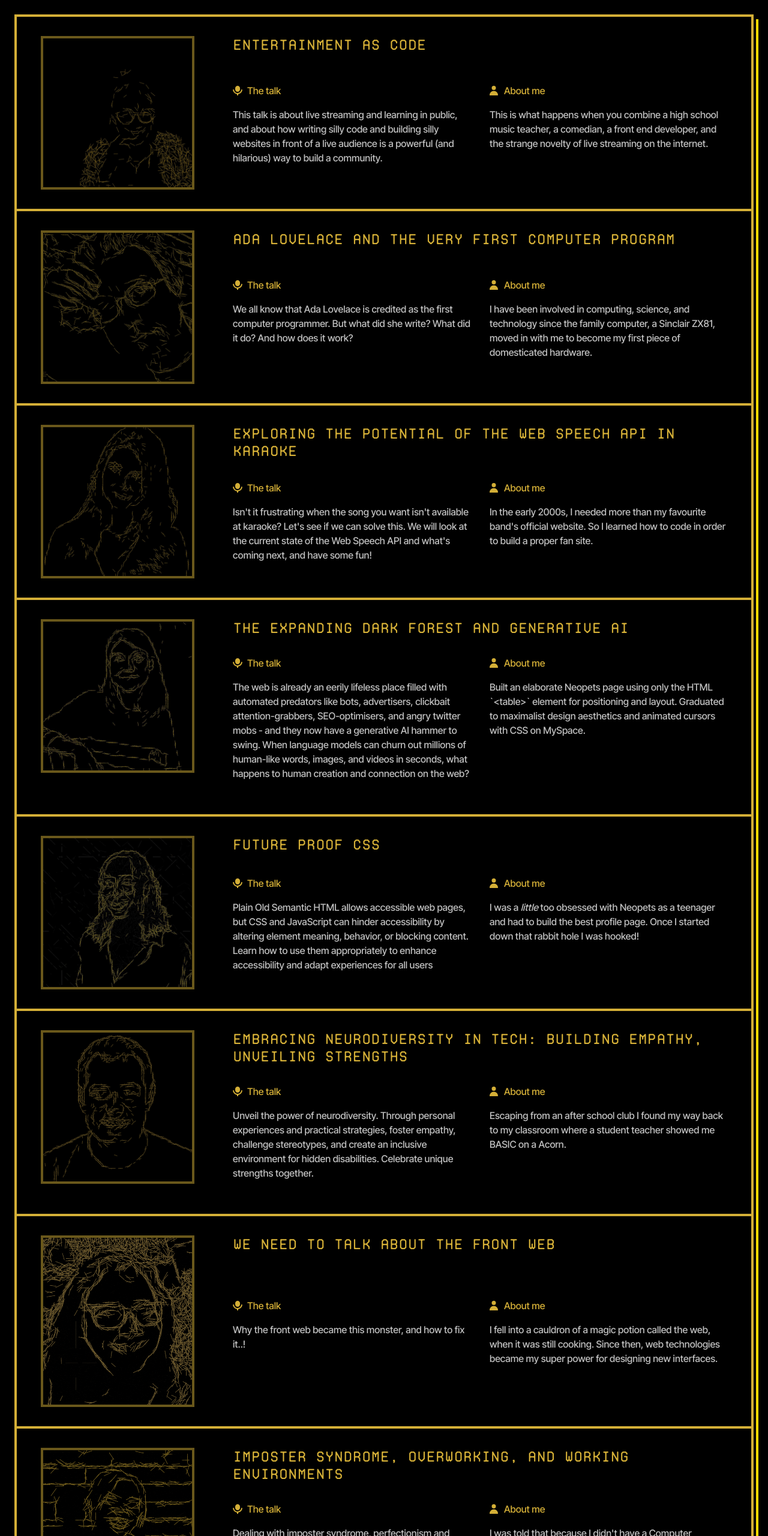
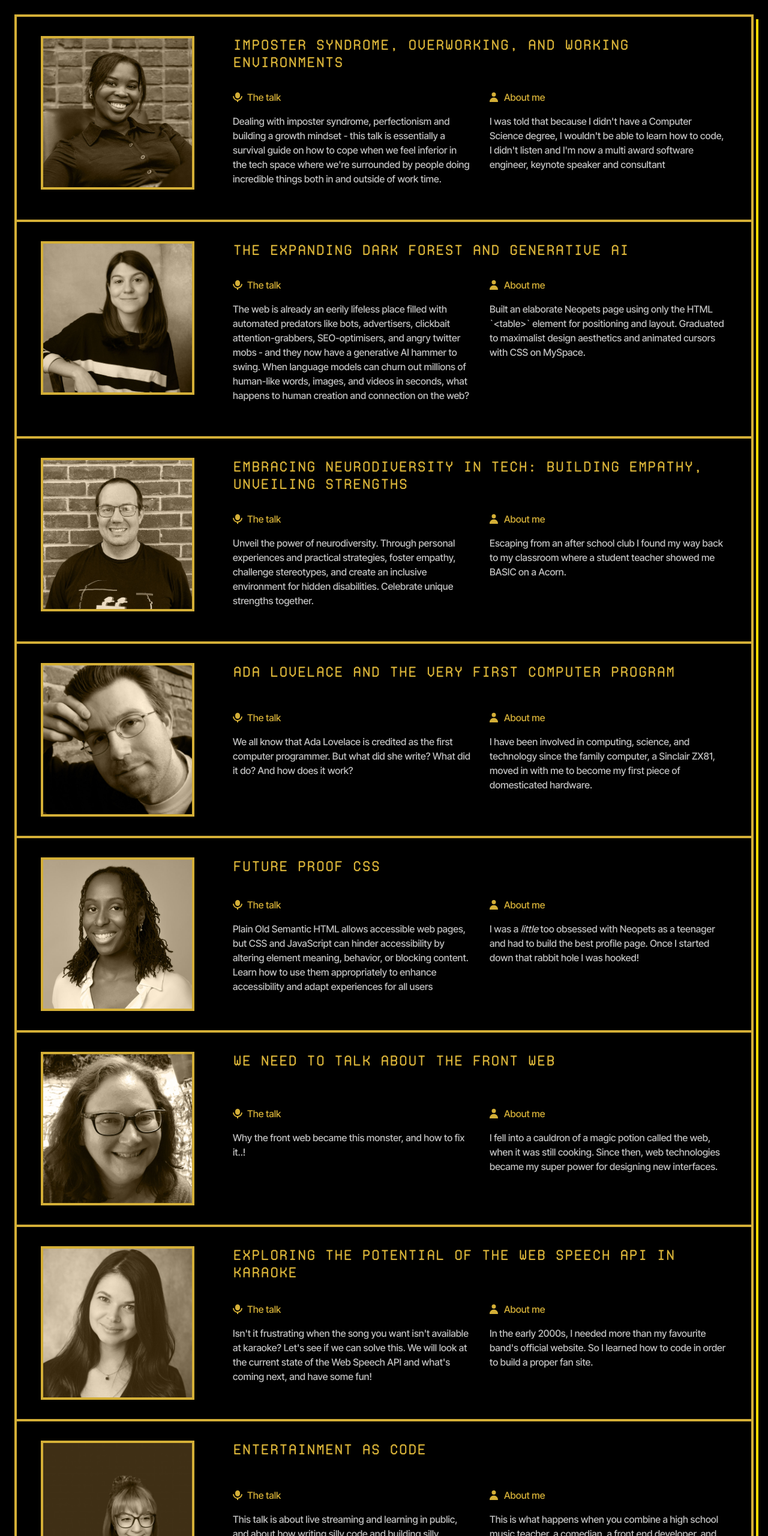
Before and after one commit to leftlogic/ffconf2023, a website: page index.html in a window 1280 px wide. Shown: the part 1482-4042 px from the top of the page at 60% size. Drawn offline with Linux system fonts and the light colour scheme.

Commit message:
SPEAKER DEPLOY!

```diff
--- a/index.html
+++ b/index.html
@@ -96,20 +96,48 @@
 
         <ol>
           <li class="talk">
-            <p class="title">Entertainment as Code</p>
-            <img
-              title="Who is this? Can you guess? If you really want to know, just drop us an email, otherwise it's a surprise for a later date!"
-              src="/images/1.jpg">
+            <p class="title">Imposter syndrome, overworking, and working environments</p>
+            <img src="/images/8-amber.jpg">
             <rem-details>
               <dl slot="details">
                 <dt class="icon talk">The talk</dt>
-                <dd>This talk is about live streaming and learning in public, and about how writing silly code and
-                  building silly websites in front of a live audience is a powerful (and hilarious) way to build a
-                  community.</dd>
+                <dd>Dealing with imposter syndrome, perfectionism and building a growth mindset - this talk is
+                  essentially a survival guide on how to cope when we feel inferior in the tech space where we're
+                  surrounded by people doing incredible things both in and outside of work time.</dd>
                 <dt class="icon pronouns">About me</dt>
-                <dd>This is what happens when you combine a high school music teacher, a comedian, a front end
-                  developer,
-                  and the strange novelty of live streaming on the internet.</dd>
+                <dd>I was told that because I didn't have a Computer Science degree, I wouldn't be able to learn how to
+                  code, I didn't listen and I'm now a multi award software engineer, keynote speaker and consultant</dd>
+              </dl>
+            </rem-details>
+          </li>
+          <li class="talk">
+            <p class="title">The Expanding Dark Forest and Generative AI</p>
+            <img src="/images/4-maggie.jpg">
+            <rem-details>
+              <dl slot="details">
+                <dt class="icon talk">The talk</dt>
+                <dd>The web is already an eerily lifeless place filled with automated predators like bots, advertisers,
+                  clickbait attention-grabbers, SEO-optimisers, and angry twitter mobs - and they now have a generative
+                  AI hammer to swing. When language models can churn out millions of human-like words, images, and
+                  videos in seconds, what happens to human creation and connection on the web?</dd>
+                <dt class="icon pronouns">About me</dt>
+                <dd>Built an elaborate Neopets page using only the HTML `&lt;table&gt;` element for positioning and
+                  layout. Graduated to maximalist design aesthetics and animated cursors with CSS on MySpace.</dd>
+              </dl>
+            </rem-details>
+          </li>
+          <li class="talk">
+            <p class="title">Embracing Neurodiversity in Tech: Building Empathy, Unveiling Strengths</p>
+            <img src="/images/6-jonathan.jpg">
+            <rem-details>
+              <dl slot="details">
+                <dt class="icon talk">The talk</dt>
+                <dd>Unveil the power of neurodiversity. Through personal experiences and practical strategies, foster
+                  empathy, challenge stereotypes, and create an inclusive environment for hidden disabilities. Celebrate
+                  unique strengths together.</dd>
+                <dt class="icon pronouns">About me</dt>
+                <dd>Escaping from an after school club I found my way back to my classroom where a student teacher
+                  showed me BASIC on a Acorn.</dd>
               </dl>
             </rem-details>
           </li>
@@ -117,7 +145,7 @@
             <p class="title">Ada Lovelace and The Very First Computer Program</p>
             <img
               title="Who is this? Can you guess? If you really want to know, just drop us an email, otherwise it's a surprise for a later date!"
-              src="/images/2.jpg">
+              src="/images/2-steven.jpg">
             <rem-details>
               <dl slot="details">
                 <dt class="icon talk">The talk</dt>
@@ -131,10 +159,42 @@
             </rem-details>
           </li>
           <li class="talk">
+            <p class="title">Future proof CSS</p>
+            <img src="/images/5-ire.jpg">
+            <rem-details>
+              <dl slot="details">
+                <dt class="icon talk">The talk</dt>
+                <dd>Plain Old Semantic HTML allows accessible web pages, but CSS and JavaScript can hinder accessibility
+                  by altering element meaning, behavior, or blocking content. Learn how to use them appropriately to
+                  enhance accessibility and adapt experiences for all users</dd>
+                <dt class="icon pronouns">About me</dt>
+                <dd>I was a <em>little</em> too obsessed with Neopets as a teenager and had to build the best profile
+                  page. Once I started down that rabbit hole I was hooked!</dd>
+              </dl>
+            </rem-details>
+          </li>
+
+          <li class="talk">
+            <p class="title">We need to talk about the front web</p>
+            <img src="/images/7-angela.jpg">
+            <rem-details>
+              <dl slot="details">
+                <dt class="icon talk">The talk</dt>
+                <dd>Why the front web became this monster, and how to fix it..!</dd>
+                <dt class="icon pronouns">About me</dt>
+                <dd> I fell into a cauldron of a magic potion called the web, when it was
+                  still cooking. Since then, web technologies became my super power for
+                  designing new interfaces.</dd>
+              </dl>
+            </rem-details>
+          </li>
+
+
+          <li class="talk">
             <p class="title">Exploring the Potential of the Web Speech API in Karaoke</p>
             <img
               title="Who is this? Can you guess? If you really want to know, just drop us an email, otherwise it's a surprise for a later date!"
-              src="/images/3.jpg">
+              src="/images/3-ana.jpg">
             <rem-details>
               <dl slot="details">
                 <dt class="icon talk">The talk</dt>
@@ -150,90 +210,24 @@
             </rem-details>
           </li>
           <li class="talk">
-            <p class="title">The Expanding Dark Forest and Generative AI</p>
-            <img src="/images/4.jpg">
+            <p class="title">Entertainment as Code</p>
+            <img
+              title="Who is this? Can you guess? If you really want to know, just drop us an email, otherwise it's a surprise for a later date!"
+              src="/images/1-salma.jpg">
             <rem-details>
               <dl slot="details">
                 <dt class="icon talk">The talk</dt>
-                <dd>The web is already an eerily lifeless place filled with automated predators like bots, advertisers,
-                  clickbait attention-grabbers, SEO-optimisers, and angry twitter mobs - and they now have a generative
-                  AI hammer to swing. When language models can churn out millions of human-like words, images, and
-                  videos in seconds, what happens to human creation and connection on the web?</dd>
+                <dd>This talk is about live streaming and learning in public, and about how writing silly code and
+                  building silly websites in front of a live audience is a powerful (and hilarious) way to build a
+                  community.</dd>
                 <dt class="icon pronouns">About me</dt>
-                <dd>Built an elaborate Neopets page using only the HTML `&lt;table&gt;` element for positioning and
-                  layout. Graduated to maximalist design aesthetics and animated cursors with CSS on MySpace.</dd>
+                <dd>This is what happens when you combine a high school music teacher, a comedian, a front end
+                  developer,
+                  and the strange novelty of live streaming on the internet.</dd>
               </dl>
             </rem-details>
           </li>
-          <li class="talk">
-            <p class="title">Future proof CSS</p>
-            <img src="/images/5.jpg">
-            <rem-details>
-              <dl slot="details">
-                <dt class="icon talk">The talk</dt>
-                <dd>Plain Old Semantic HTML allows accessible web pages, but CSS and JavaScript can hinder accessibility
-                  by altering element meaning, behavior, or blocking content. Learn how to use them appropriately to
-                  enhance accessibility and adapt experiences for all users</dd>
-                <dt class="icon pronouns">About me</dt>
-                <dd>I was a <em>little</em> too obsessed with Neopets as a teenager and had to build the best profile
-                  page. Once I started down that rabbit hole I was hooked!</dd>
-              </dl>
-            </rem-details>
-          </li>
-          <li class="talk">
-            <p class="title">Embracing Neurodiversity in Tech: Building Empathy, Unveiling Strengths</p>
-            <img src="/images/6.jpg">
-            <rem-details>
-              <dl slot="details">
-                <dt class="icon talk">The talk</dt>
-                <dd>Unveil the power of neurodiversity. Through personal experiences and practical strategies, foster
-                  empathy, challenge stereotypes, and create an inclusive environment for hidden disabilities. Celebrate
-                  unique strengths together.</dd>
-                <dt class="icon pronouns">About me</dt>
-                <dd>Escaping from an after school club I found my way back to my classroom where a student teacher
-                  showed me BASIC on a Acorn.</dd>
-              </dl>
-            </rem-details>
-          </li>
-          <li class="talk">
-            <p class="title">We need to talk about the front web</p>
-            <img src="/images/7.jpg">
-            <rem-details>
-              <dl slot="details">
-                <dt class="icon talk">The talk</dt>
-                <dd>Why the front web became this monster, and how to fix it..!</dd>
-                <dt class="icon pronouns">About me</dt>
-                <dd> I fell into a cauldron of a magic potion called the web, when it was
-                  still cooking. Since then, web technologies became my super power for
-                  designing new interfaces.</dd>
-              </dl>
-            </rem-details>
-          </li>
-          <li class="talk">
-            <p class="title">Imposter syndrome, overworking, and working environments</p>
-            <img src="/images/8.jpg">
-            <rem-details>
-              <dl slot="details">
-                <dt class="icon talk">The talk</dt>
-                <dd>Dealing with imposter syndrome, perfectionism and building a growth mindset - this talk is
-                  essentially a survival guide on how to cope when we feel inferior in the tech space where we're
-                  surrounded by people doing incredible things both in and outside of work time.</dd>
-                <dt class="icon pronouns">About me</dt>
-                <dd>I was told that because I didn't have a Computer Science degree, I wouldn't be able to learn how to
-                  code, I didn't listen and I'm now a multi award software engineer, keynote speaker and consultant</dd>
-              </dl>
-            </rem-details>
-          </li>
-          <li class="break">
-            <p class="title">Are our speakers hard to make out or guess? That's
-              on purpose, we don't announce our
-              speakers right
-              away, but if you would rather know you can <a
-                href="mailto:events@leftlogic.com?subject=Please…who are the speakers?">drop us an email and we'll
-                tell
-                you</a></p>
 
-          </li>
         </ol>
       </section>
 
@@ -308,6 +302,7 @@
         <li><a href="https://ffconf.org/code-of-conduct">Code of Conduct</a></li>
         <li><a href="https://ffconf.org/terms">Terms</a></li>
         <li><a href="https://ffconf.org/privacy">Privacy</a></li>
+        <li><a href="https://ffconf.org/">Previous Years</a></li>
       </ul>
     </footer>
     <!-- nope, no tracking here today. -->
--- a/style.css
+++ b/style.css
@@ -383,7 +383,7 @@ ul li:last-child {
 
   .talk img {
     display: block;
-    opacity: 0.5;
+    /* opacity: 0.5; */
   }
   #intro {
     display: flex;
```
Also changed, not shown: images/1-salma.jpg (added), images/2-steven.jpg (added), images/3-ana.jpg (added), images/4-maggie.jpg (added), images/5-ire.jpg (added), images/6-jonathan.jpg (added), images/7-angela.jpg (added), images/8-amber.jpg (added).
